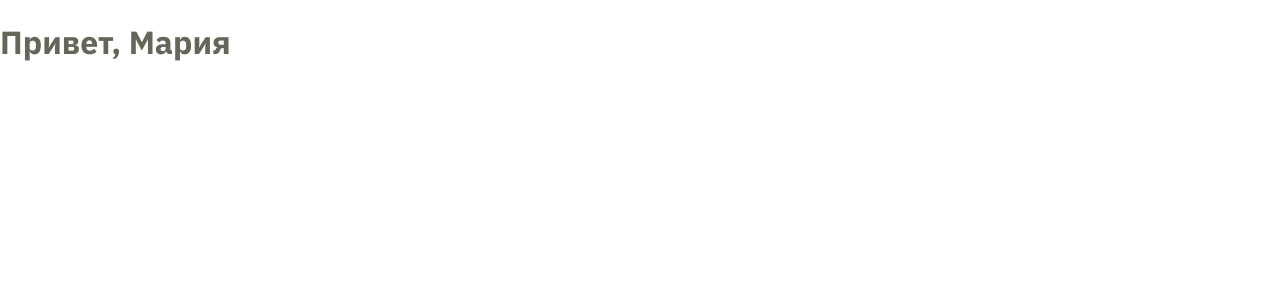
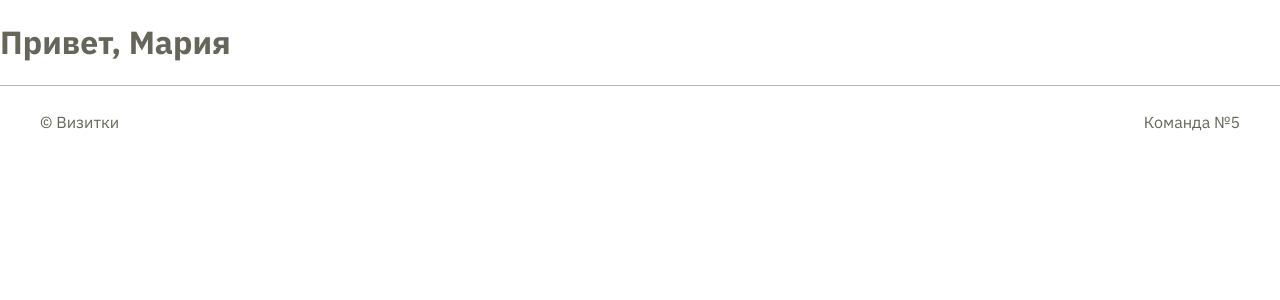
Before and after one commit to marussia1996/Vizitki, a React (Create React App) app: page /maria in a window 1280 px wide. Shown: the top 300 px of the page. Built offline with nearby package versions, Linux system fonts and the light colour scheme.

Commit message:
create Footer component

```diff
--- a/src/components/App/App.tsx
+++ b/src/components/App/App.tsx
@@ -1,6 +1,7 @@
 import React, { FC } from 'react';
 import { Route, Switch , useLocation} from 'react-router-dom';
 import { TLocation } from '../../services/types/types';
+import { Footer } from '../Footer/Footer';
 import './App.scss';
 
 export const App:FC = () => {
@@ -10,6 +11,7 @@ export const App:FC = () => {
       <Switch location={location}>
         <Route exact path="/maria">
           <h1>Привет, Мария</h1>
+          <Footer/>
         </Route>
         <Route exact path="/vadim">
           <h1>Привет, Вадим</h1>
--- /dev/null
+++ b/src/components/Footer/Footer.module.scss
@@ -0,0 +1,32 @@
+@use '../../index.scss' as *;
+
+.footer{
+  max-height: 72px;
+  display: flex;
+  flex-direction: row;
+  justify-content: space-between;
+  align-items: flex-start;
+  box-sizing: border-box;
+  padding: 24px 40px;
+  border-top: 1px solid rgba(16, 12, 52, 0.3);
+}
+.paragraph{
+  padding: 0;
+  margin: 0;
+  font-family: $font-name;
+  font-style: normal;
+  font-weight: 400;
+  @include text;
+}
+
+@media screen and (max-width: 768px) {
+  .footer{
+    padding: 24px 32px;
+  }
+}
+
+@media screen and (max-width: 320px) {
+  .footer{
+    padding: 24px;
+  }
+}
--- a/src/components/Footer/Footer.tsx
+++ b/src/components/Footer/Footer.tsx
@@ -1,7 +1,11 @@
 import React from 'react'
+import styles from '../Footer/Footer.module.scss'
 
 export const Footer = () => {
   return (
-    <div>Footer</div>
+    <div className={`${styles.footer}`}>
+      <p className={`${styles.paragraph}`}>&#169; Визитки</p>
+      <p className={`${styles.paragraph}`}>Команда №5</p>
+    </div>
   )
 }
--- a/src/index.scss
+++ b/src/index.scss
@@ -2,6 +2,13 @@
 
 $color-bg : #666559;
 $font-name: 'IBMPlexSans';
+
+//размеры обычного текста
+@mixin text {
+  font-size: 16px;
+  line-height: 24px;
+}
+
 body {
   margin: 0;
   font-family: $font-name;
--- a/src/services/types/types.ts
+++ b/src/services/types/types.ts
@@ -1,3 +1,9 @@
+//
+
+    //TUserRaw - пишем постфикс Raw у данных пришедших от сервера
+
+//
+
 export type TLocation = {
   hash: string;
   pathname: string;
```
